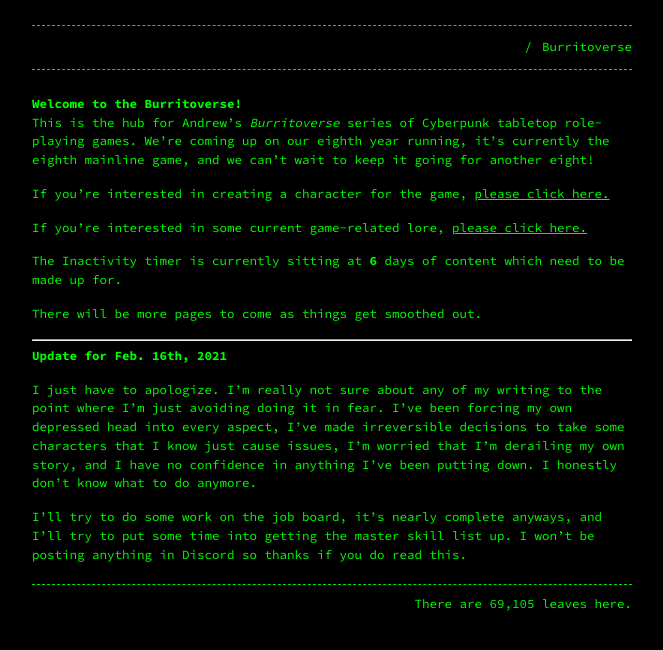
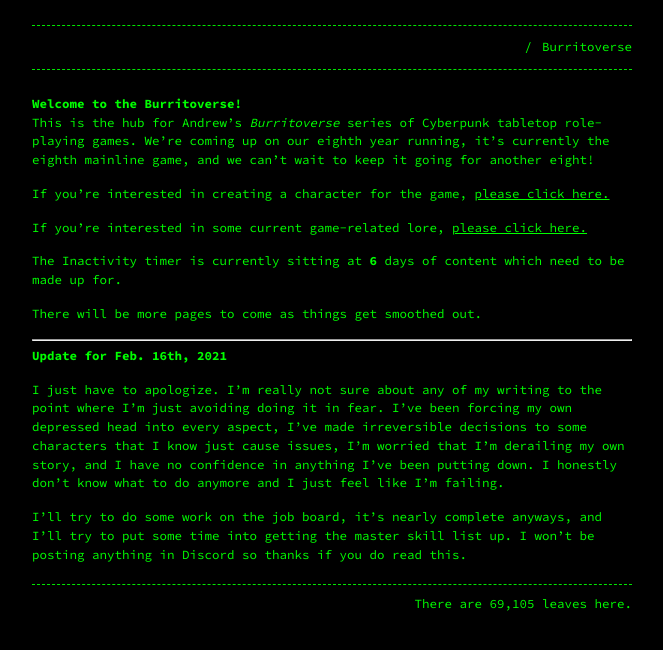
Before and after one commit to Terwilliger69105/69105.github.io, a Jekyll site: the page built from burritoverse.md, in a window 1280 px wide. Shown: the top 650 px of the page, without its empty margins (308-971 px from the left). Built offline with Jekyll 4.4.1, drawn with Linux system fonts in a browser that asks for light colours; our own code applies the rules of GitHub Pages for plain Markdown files.

Commit message:
Update burritoverse.md

```diff
--- a/burritoverse.md
+++ b/burritoverse.md
@@ -19,6 +19,6 @@ There will be more pages to come as things get smoothed out.
 
 **Update for Feb. 16th, 2021**
 
-I just have to apologize. I'm really not sure about any of my writing to the point where I'm just avoiding doing it in fear. I've been forcing my own depressed head into every aspect, I've made irreversible decisions to take some characters that I know just cause issues, I'm worried that I'm derailing my own story, and I have no confidence in anything I've been putting down. I honestly don't know what to do anymore.
+I just have to apologize. I'm really not sure about any of my writing to the point where I'm just avoiding doing it in fear. I've been forcing my own depressed head into every aspect, I've made irreversible decisions to some characters that I know just cause issues, I'm worried that I'm derailing my own story, and I have no confidence in anything I've been putting down. I honestly don't know what to do anymore and I just feel like I'm failing.
 
 I'll try to do some work on the job board, it's nearly complete anyways, and I'll try to put some time into getting the master skill list up. I won't be posting anything in Discord so thanks if you do read this.
```
